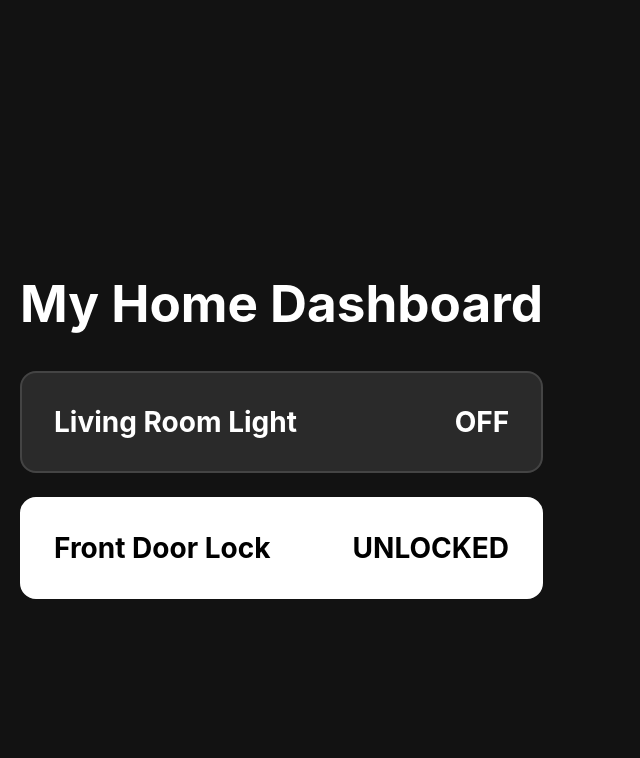
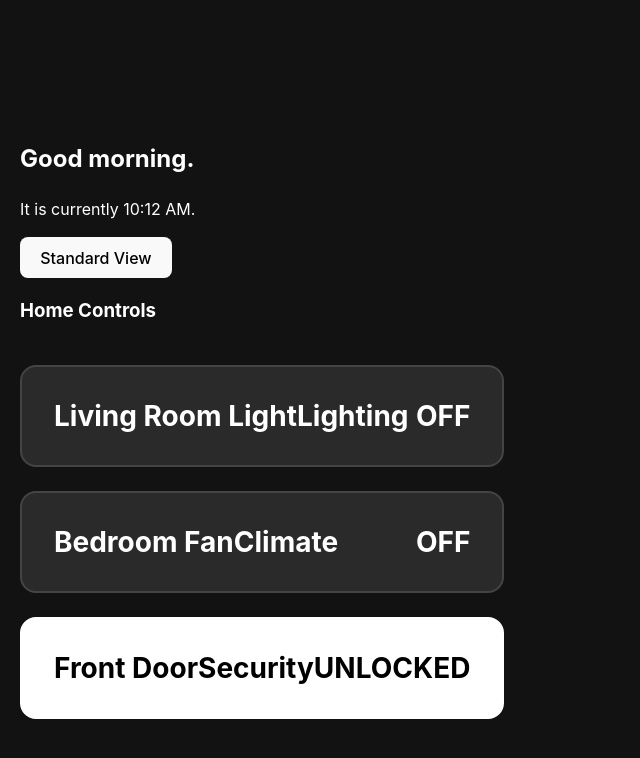
Before and after one commit to preciousudobia704-maker/age-responsive-smarthome, a React (Vite) app: page / in a window 1280 px wide. Shown: the top 758 px of the page, without its empty margins (0-640 px from the left). Built offline with nearby package versions, Linux system fonts and the light colour scheme.

Commit message:
Update App.tsx

```diff
--- a/src/App.tsx
+++ b/src/App.tsx
@@ -4,7 +4,7 @@ import './App.css';
 
 export default function AgeResponsiveSmartHome() {
   // --------------------------------------------------------
-  // 1. DATA LAYER (Local Storage Initialization)
+  // DATA LAYER
   // --------------------------------------------------------
   const [deviceStates, setDeviceStates] = useState(() => {
     const savedStates = localStorage.getItem('smartHomeStates');
@@ -15,47 +15,58 @@ export default function AgeResponsiveSmartHome() {
     };
   });
 
+  const [settings, setSettings] = useState(() => {
+    const savedSettings = localStorage.getItem('smartHomeSettings');
+    return savedSettings ? JSON.parse(savedSettings) : {
+      simpleModeActive: true
+    };
+  });
+
   const [lastAction, setLastAction] = useState(null);
   const [showUndo, setShowUndo] = useState(false);
+  const [currentTime, setCurrentTime] = useState(new Date());
 
   const [habitLog, setHabitLog] = useState(() => {
     const savedLog = localStorage.getItem('smartHomeHabits');
     return savedLog ? JSON.parse(savedLog) : [];
   });
 
-  // Sync state changes directly to local storage for offline persistence
+  // Keep the clock updated for the greeting
+  useEffect(() => {
+    const timer = setInterval(() => setCurrentTime(new Date()), 60000);
+    return () => clearInterval(timer);
+  }, []);
+
   useEffect(() => {
     localStorage.setItem('smartHomeStates', JSON.stringify(deviceStates));
   }, [deviceStates]);
+
+  useEffect(() => {
+    localStorage.setItem('smartHomeSettings', JSON.stringify(settings));
+  }, [settings]);
 
   useEffect(() => {
     localStorage.setItem('smartHomeHabits', JSON.stringify(habitLog));
   }, [habitLog]);
 
   // --------------------------------------------------------
-  // 2. LOGIC LAYER (Controllers & Error Recovery)
+  // LOGIC LAYER
   // --------------------------------------------------------
   const toggleDevice = (deviceKey, deviceName) => {
     const newState = !deviceStates[deviceKey];
+    const previousState = { ...deviceStates };
 
-    // Save current state to the Undo stack
-    const previousState = { ...deviceStates };
     setLastAction({ previousState, deviceName });
-
-    // Update to new device state
     setDeviceStates(prev => ({ ...prev, [deviceKey]: newState }));
 
-    // Dynamic Dataset Generation
     const newLogEntry = {
       device: deviceName,
       deviceKey: deviceKey,
       state: newState ? "ON" : "OFF",
       time: new Date().toISOString()
     };
-
     setHabitLog(prevLog => [...prevLog, newLogEntry]);
 
-    // Trigger the Graceful Error Recovery Toast
     setShowUndo(true);
     setTimeout(() => {
       setShowUndo(false);
@@ -71,80 +82,119 @@ export default function AgeResponsiveSmartHome() {
     }
   };
 
+  const toggleSimpleMode = () => {
+    setSettings(prev => ({ ...prev, simpleModeActive: !prev.simpleModeActive }));
+  };
+
   // --------------------------------------------------------
-  // 3. PREDICTIVE AI MODULE (Localized Rule-Based Heuristics)
+  // PREDICTIVE AI MODULE
   // --------------------------------------------------------
   const getPredictiveSuggestion = () => {
-    const currentHour = new Date().getHours();
+    const currentHour = currentTime.getHours();
 
-    // Scan the habitLog for any device turned ON around this time previously
     const learnedHabit = habitLog.find(log => {
       const logHour = new Date(log.time).getHours();
       return log.state === "ON" && logHour === currentHour;
     });
 
-    // If a habit is found, and that device is currently OFF, suggest it
     if (learnedHabit && !deviceStates[learnedHabit.deviceKey]) {
       return {
-        message: `You usually turn on the ${learnedHabit.device} around this time. Turn it on?`,
+        message: `You typically use the ${learnedHabit.device} at this time.`,
         action: () => toggleDevice(learnedHabit.deviceKey, learnedHabit.device)
       };
     }
-
     return null;
   };
 
   const aiSuggestion = getPredictiveSuggestion();
 
+  // Dynamic Greeting Logic
+  const hour = currentTime.getHours();
+  const greeting = hour < 12 ? 'Good morning' : hour < 18 ? 'Good afternoon' : 'Good evening';
+  const timeString = currentTime.toLocaleTimeString([], { hour: '2-digit', minute: '2-digit' });
+
   // --------------------------------------------------------
-  // 4. PRESENTATION LAYER (High-Contrast UI)
+  // PRESENTATION LAYER
   // --------------------------------------------------------
   return (
-    <div className="app-container">
+    <div className={`app-wrapper ${settings.simpleModeActive ? 'simple-mode' : 'advanced-mode'}`}>
+
+      {/* Top Header & Settings */}
       <header className="app-header">
-        <h1>My Home Dashboard</h1>
+        <div className="greeting-container">
+          <h2>{greeting}.</h2>
+          <p className="time-display">It is currently {timeString}.</p>
+        </div>
+        <button className="settings-toggle" onClick={toggleSimpleMode}>
+          {settings.simpleModeActive ? 'Standard View' : 'Simple View'}
+        </button>
       </header>
 
-      {/* Predictive UI Banner */}
+      <main className="dashboard-content">
+        {/* Predictive AI Banner */}
         {aiSuggestion && (
-        <div className="ai-suggestion-banner" onClick={aiSuggestion.action}>
-          ✨ <strong>Suggestion:</strong> {aiSuggestion.message}
+          <div className="ai-banner" onClick={aiSuggestion.action}>
+            <div className="ai-icon">✨</div>
+            <div className="ai-text">
+              <strong>Suggestion</strong>
+              <span>{aiSuggestion.message} Tap to turn on.</span>
+            </div>
           </div>
         )}
 
-      <main className="device-grid">
-        {/* Device Control Card: Living Room Light */}
+        {/* Section Headers organize the space */}
+        <h3 className="section-title">Home Controls</h3>
+
+        <div className="device-grid">
+          {/* Lighting */}
           <button
             className={`device-card ${deviceStates.livingRoomLight ? 'active' : 'inactive'}`}
             onClick={() => toggleDevice('livingRoomLight', 'Living Room Light')}
-          aria-pressed={deviceStates.livingRoomLight}
           >
+            <div className="card-info">
               <span className="device-title">Living Room Light</span>
+              <span className="device-category">Lighting</span>
+            </div>
             <span className="device-status">
               {deviceStates.livingRoomLight ? 'ON' : 'OFF'}
             </span>
           </button>
 
-        {/* Device Control Card: Front Door Lock */}
+          {/* Climate */}
+          <button
+            className={`device-card ${deviceStates.bedroomFan ? 'active' : 'inactive'}`}
+            onClick={() => toggleDevice('bedroomFan', 'Bedroom Fan')}
+          >
+            <div className="card-info">
+              <span className="device-title">Bedroom Fan</span>
+              <span className="device-category">Climate</span>
+            </div>
+            <span className="device-status">
+              {deviceStates.bedroomFan ? 'ON' : 'OFF'}
+            </span>
+          </button>
+
+          {/* Security */}
           <button
             className={`device-card ${deviceStates.frontDoorLock ? 'active' : 'inactive'}`}
             onClick={() => toggleDevice('frontDoorLock', 'Front Door Lock')}
-          aria-pressed={deviceStates.frontDoorLock}
           >
-          <span className="device-title">Front Door Lock</span>
+            <div className="card-info">
+              <span className="device-title">Front Door</span>
+              <span className="device-category">Security</span>
+            </div>
             <span className="device-status">
               {deviceStates.frontDoorLock ? 'UNLOCKED' : 'LOCKED'}
             </span>
           </button>
+        </div>
       </main>
 
-      {/* Graceful Error Recovery: Undo Toast */}
+      {/* Graceful Error Recovery */}
       {showUndo && (
         <div className="undo-toast">
-          <p>{lastAction?.deviceName} was changed.</p>
-          <button className="undo-button" onClick={executeUndo}>
-            Undo
-          </button>
+          <span><strong>{lastAction?.deviceName}</strong> was changed.</span>
+          <button className="undo-button" onClick={executeUndo}>Undo</button>
         </div>
       )}
     </div>
```
Lines whose indentation alone changed are shown as unchanged.
